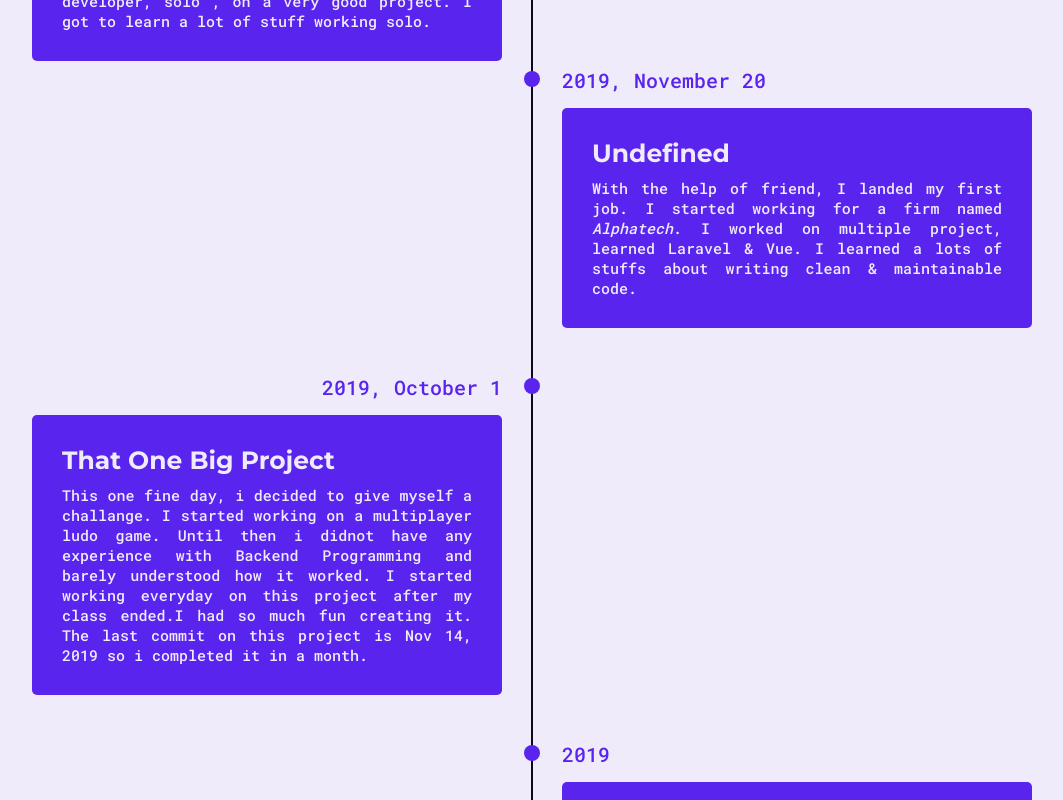
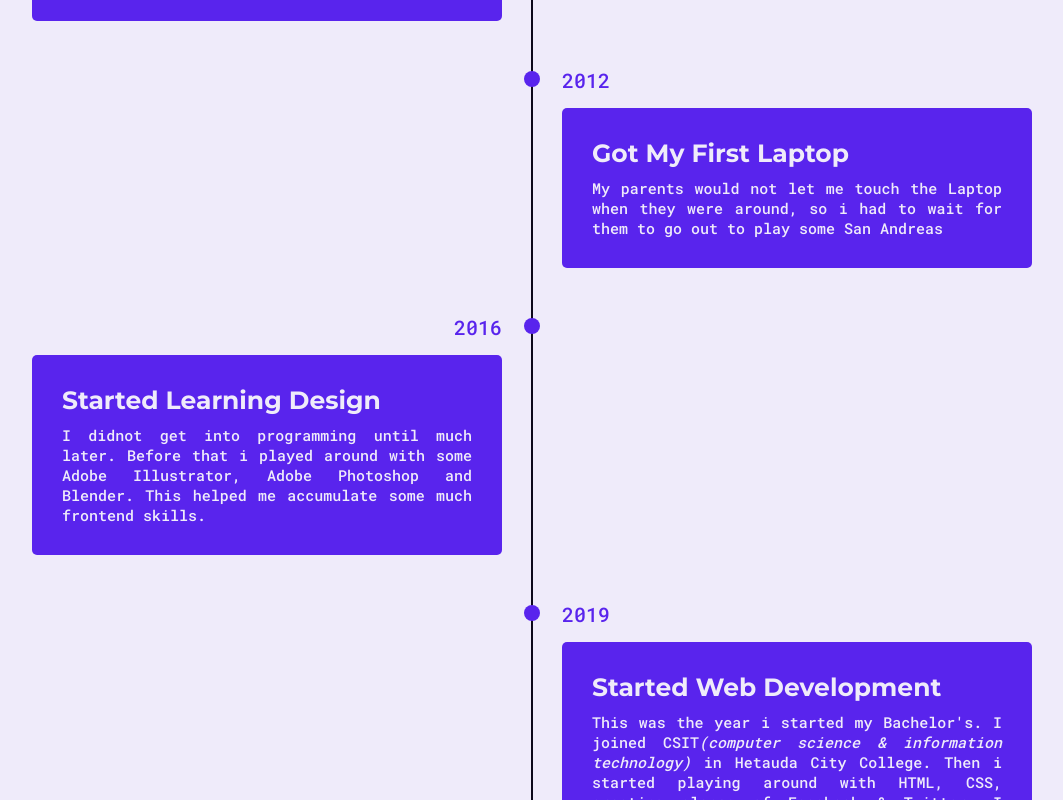
Before and after one commit to pokhrelashok/pokhrelashok.github.io, a SvelteKit app: page / in a window 1280 px wide. Shown: the part 3120-3920 px from the top of the page, without its empty margins (108-1171 px from the left). Built offline with nearby package versions, Linux system fonts and the light colour scheme.

Commit message:
minor issue fixes

```diff
--- a/src/app.scss
+++ b/src/app.scss
@@ -474,7 +474,6 @@ p {
         flex-wrap: wrap;
         position: relative;
         display: flex;
-        flex-direction: column-reverse;
         &::before {
             content: "";
             position: absolute;
--- a/src/routes/+page.svelte
+++ b/src/routes/+page.svelte
@@ -184,7 +184,7 @@
             commit on this project is Nov 14, 2019 so i completed it in a month.`
 		},
 		{
-			tile: 'First Job',
+			title: 'First Job',
 			date: '2019, November 20',
 			description: `With the help of friend, I landed my first job. I started working for a firm named <em><a
                 href="https://alphatech.com.np/">Alphatech</a></em>.
```
